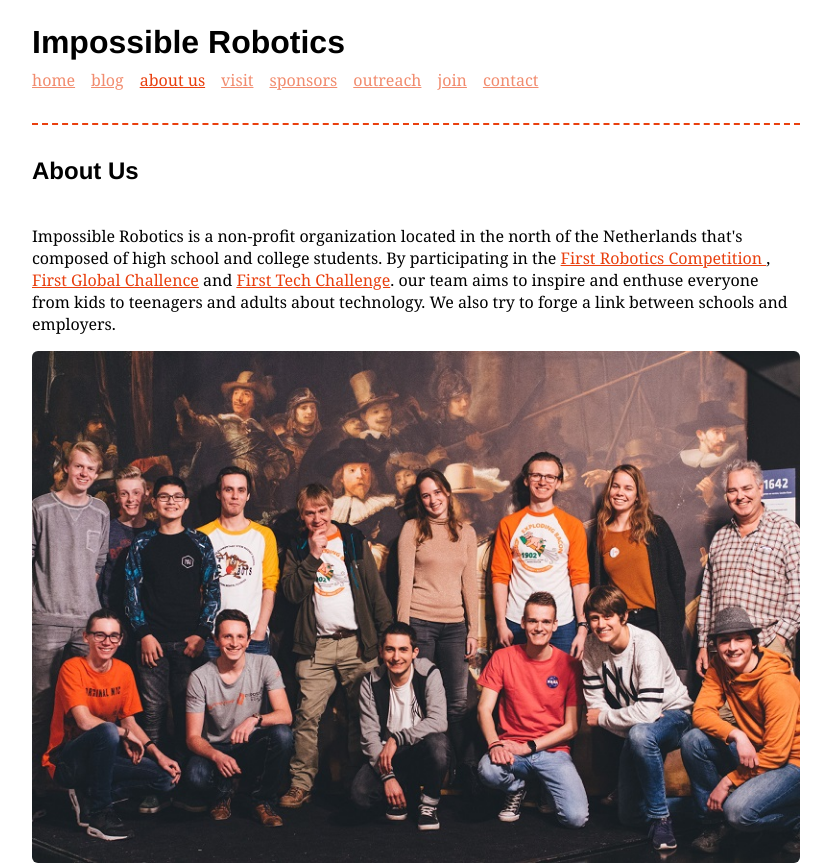
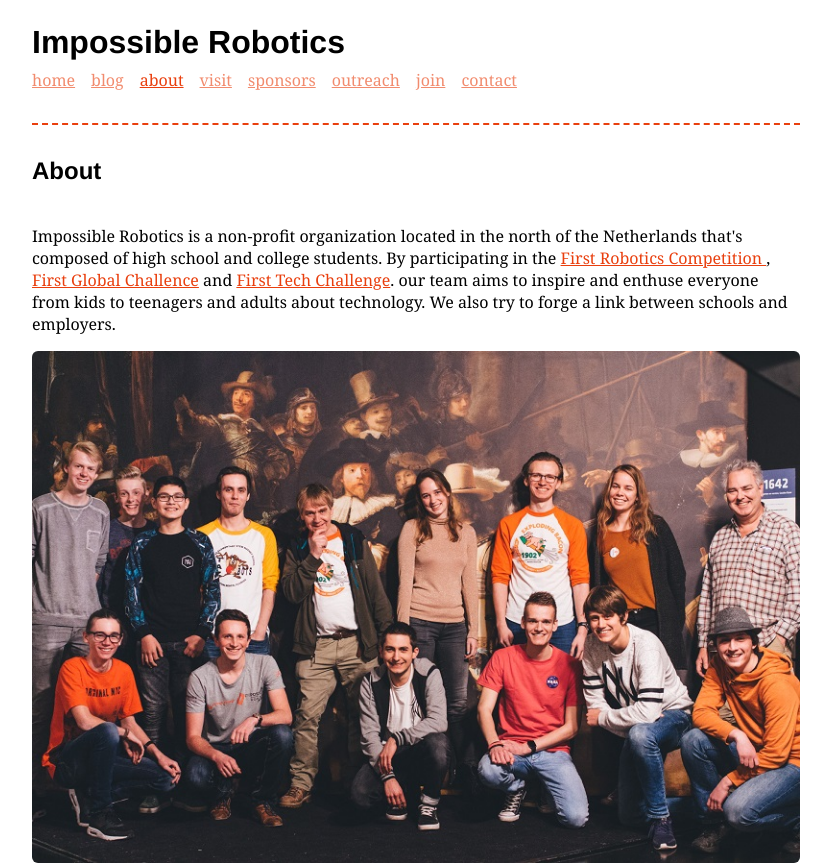
Before and after one commit to Impossible-Robotics-5412/impossiblerobotics.nl, a SvelteKit app: page /about in a window 1280 px wide. Shown: the top 865 px of the page, without its empty margins (224-1055 px from the left). Built offline with nearby package versions, Linux system fonts and the light colour scheme.

Commit message:
rename 'about us' to 'about'

```diff
--- a/src/lib/nav/NavBar.svelte
+++ b/src/lib/nav/NavBar.svelte
@@ -6,7 +6,7 @@
 	<ul>
 		<NavBarItem label="home" href="/" />
 		<NavBarItem label="blog" href="/blog" />
-		<NavBarItem label="about us" href="/about" />
+		<NavBarItem label="about" href="/about" />
 		<NavBarItem label="visit" href="/visit" />
 		<NavBarItem label="sponsors" href="/sponsors" />
 		<NavBarItem label="outreach" href="/outreach" />
--- a/src/routes/about/+page.svelte
+++ b/src/routes/about/+page.svelte
@@ -4,11 +4,11 @@
 </script>
 
 <svelte:head>
-	<title>About Us</title>
+	<title>About</title>
 </svelte:head>
 
 <div class="standard-page">
-	<h2>About Us</h2>
+	<h2>About</h2>
 
 	<p>
 		Impossible Robotics is a non-profit organization located in the north of
```
